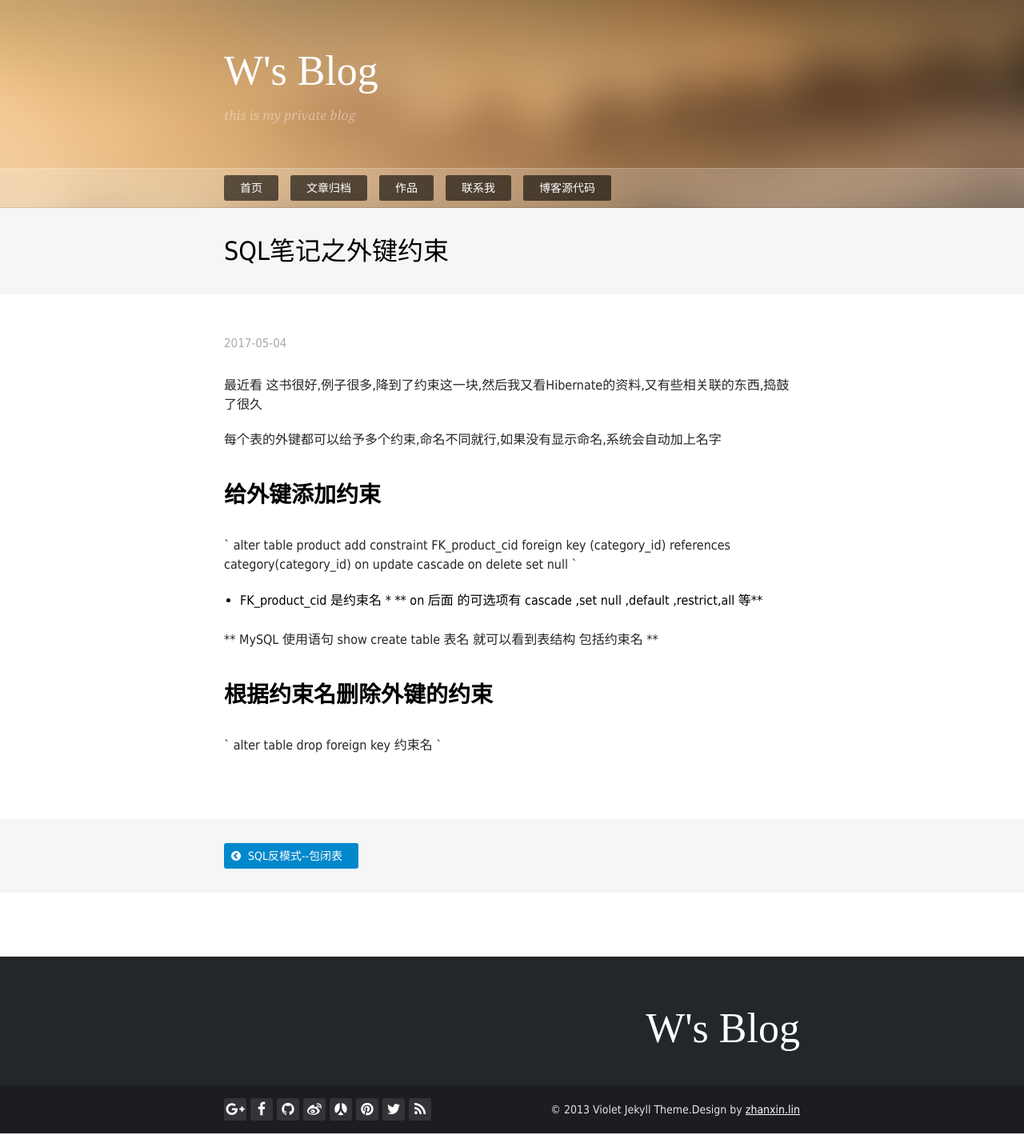
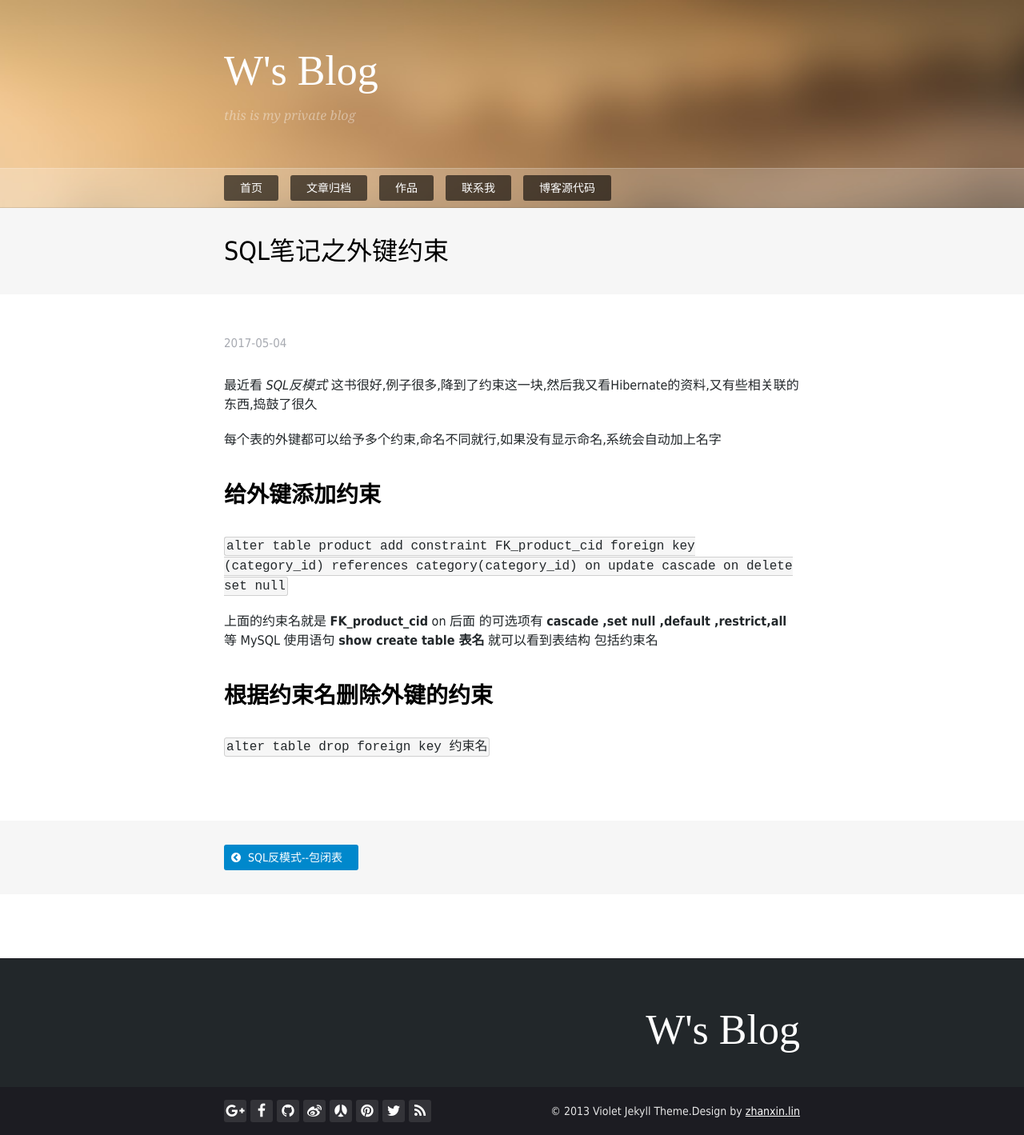
Before and after one commit to GeowindWu/GeowindWu.github.io, a Jekyll site: the page built from _posts/2017-05-04-sql-study.md, in a window 1280 px wide. Shown: the whole page at 80% size. Built offline with Jekyll 4.4.1, drawn with Linux system fonts in a browser that asks for light colours; nearby versions of some CDN libraries; some web fonts are replaced.

Commit message:
sql notes

````diff
--- a/_posts/2017-05-04-sql-study.md
+++ b/_posts/2017-05-04-sql-study.md
@@ -3,19 +3,18 @@ layout: post
 title: SQL笔记之外键约束
 ---
 
-最近看<SQL反模式> 这书很好,例子很多,降到了约束这一块,然后我又看Hibernate的资料,又有些相关联的东西,捣鼓了很久
+最近看 *SQL反模式* 这书很好,例子很多,降到了约束这一块,然后我又看Hibernate的资料,又有些相关联的东西,捣鼓了很久
 
 每个表的外键都可以给予多个约束,命名不同就行,如果没有显示命名,系统会自动加上名字
 
 ## 给外键添加约束
-` alter table product add constraint FK_product_cid foreign key (category_id) references category(category_id)
-  on update cascade on delete set null `
+``` alter table product add constraint FK_product_cid foreign key (category_id) references category(category_id)
+  on update cascade on delete set null ```
 
-* FK_product_cid 是约束名 *
-** on 后面 的可选项有 cascade ,set null ,default ,restrict,all 等**
-
-** MySQL 使用语句 show create table 表名 就可以看到表结构 包括约束名 **
+上面的约束名就是 **FK_product_cid**
+on 后面 的可选项有 **cascade ,set null ,default ,restrict,all** 等
+MySQL 使用语句 **show create table 表名** 就可以看到表结构 包括约束名
 
 ## 根据约束名删除外键的约束
 
-` alter table drop foreign key 约束名 `
+```alter table drop foreign key 约束名```
````
